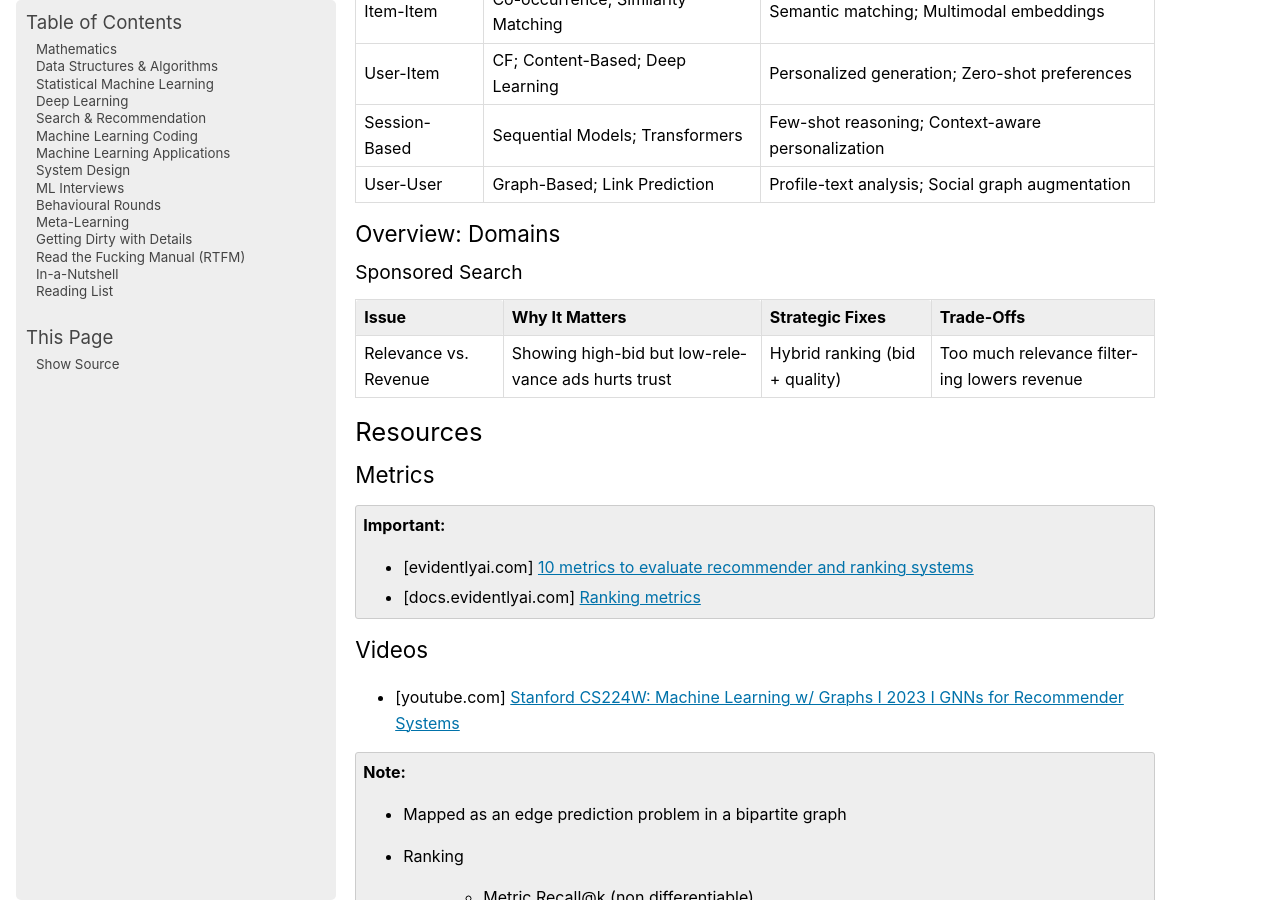
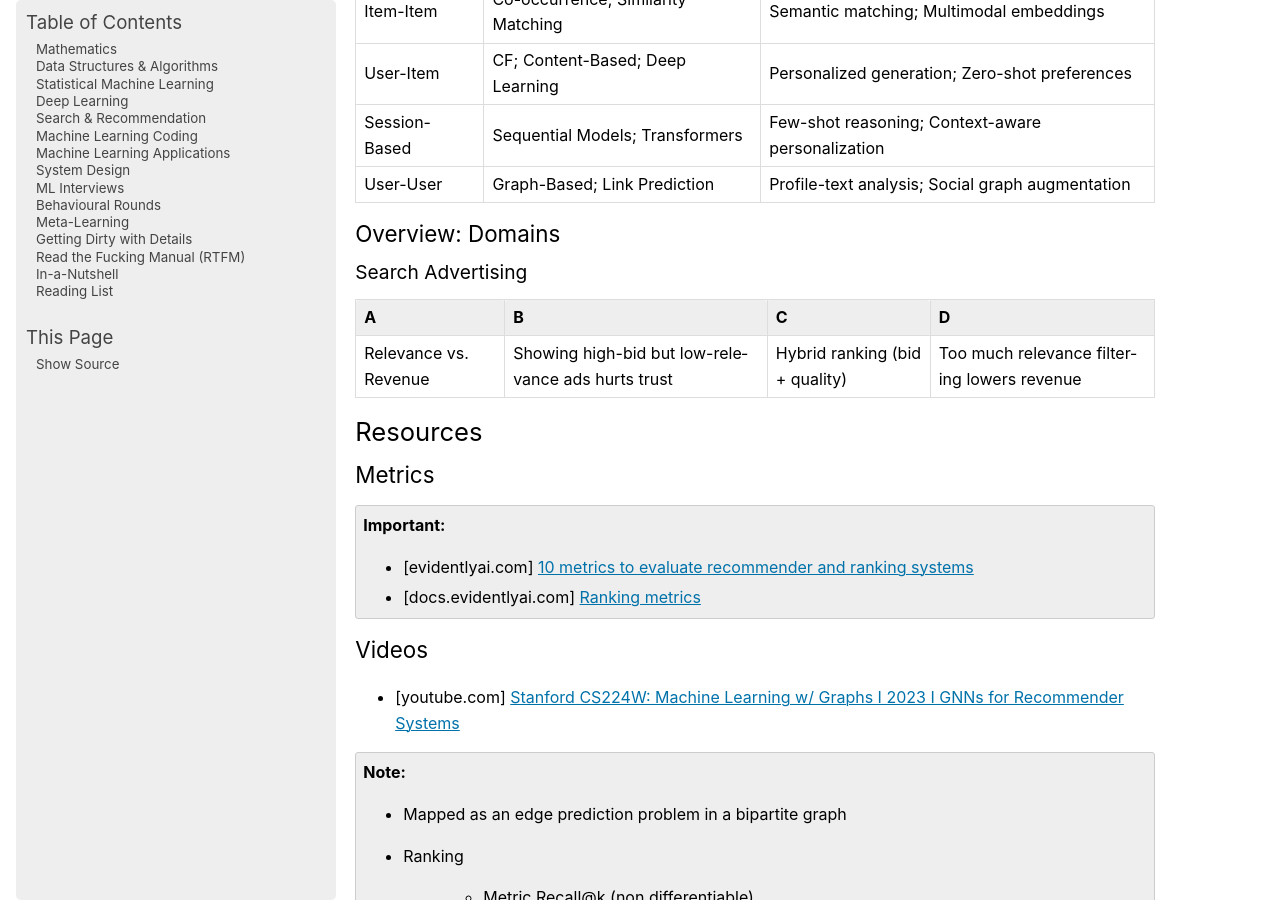
Before and after one commit to uselesstechjunks/leetcode, a Sphinx documentation site: the page built from docs/source/rank.rst, in a window 1280 px wide and 900 px high, scrolled down 4325 px. Built offline with Sphinx 7.4.7, drawn with Linux system fonts in a browser that asks for light colours.

Commit message:
Update rank.rst

```diff
--- a/docs/source/rank.rst
+++ b/docs/source/rank.rst
@@ -126,10 +126,10 @@ Overview: Patterns
 
 Overview: Domains
 ====================================================================================
-Sponsored Search
+Search Advertising
 ------------------------------------------------------------------------------------
 .. csv-table::
-	:header: "Issue", "Why It Matters", "Strategic Fixes", "Trade-Offs"
+	:header: "A", "B", "C", "D"
 	:align: center
 
 		Relevance vs. Revenue, Showing high-bid but low-relevance ads hurts trust, Hybrid ranking (bid + quality), Too much relevance filtering lowers revenue
```
